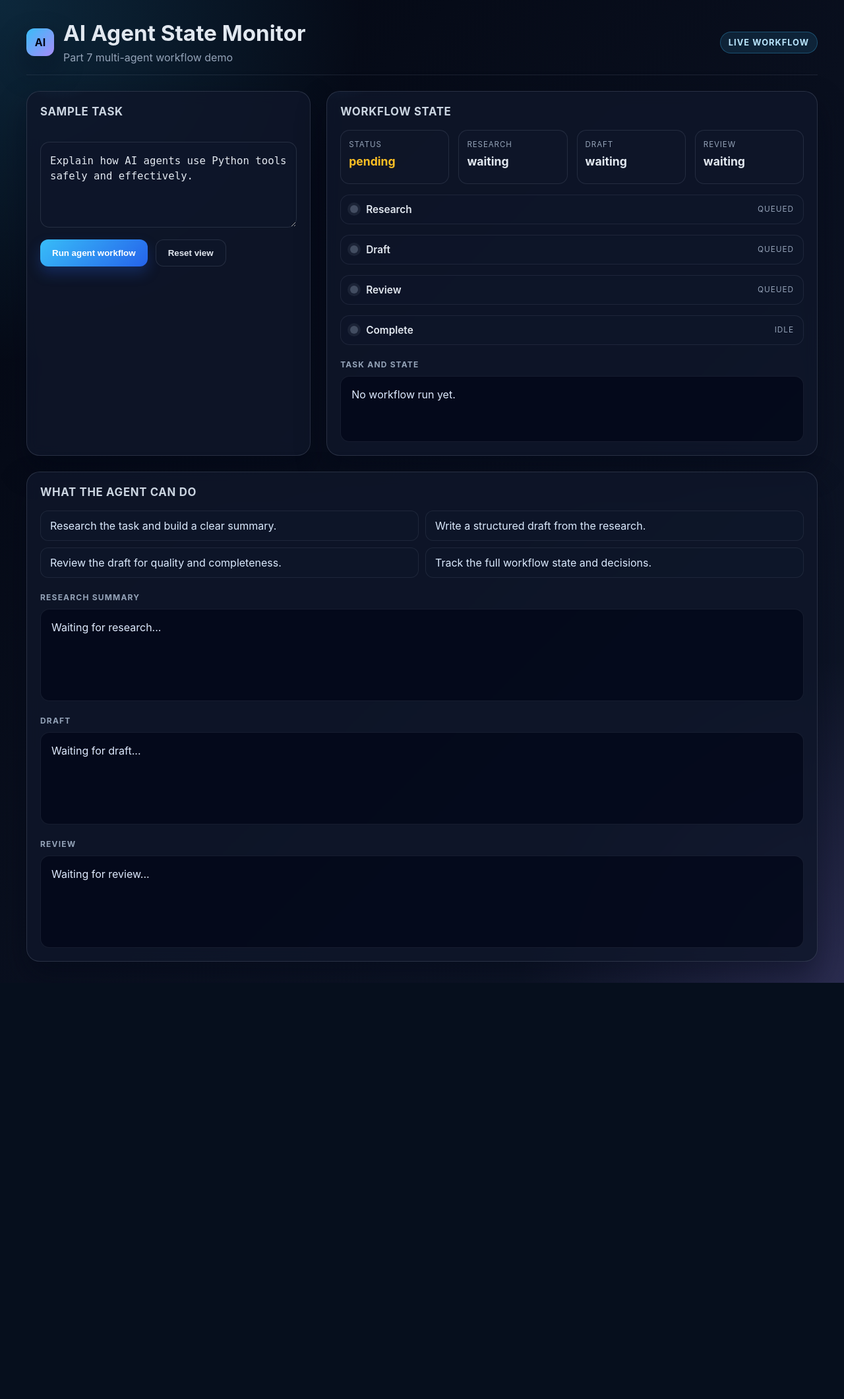
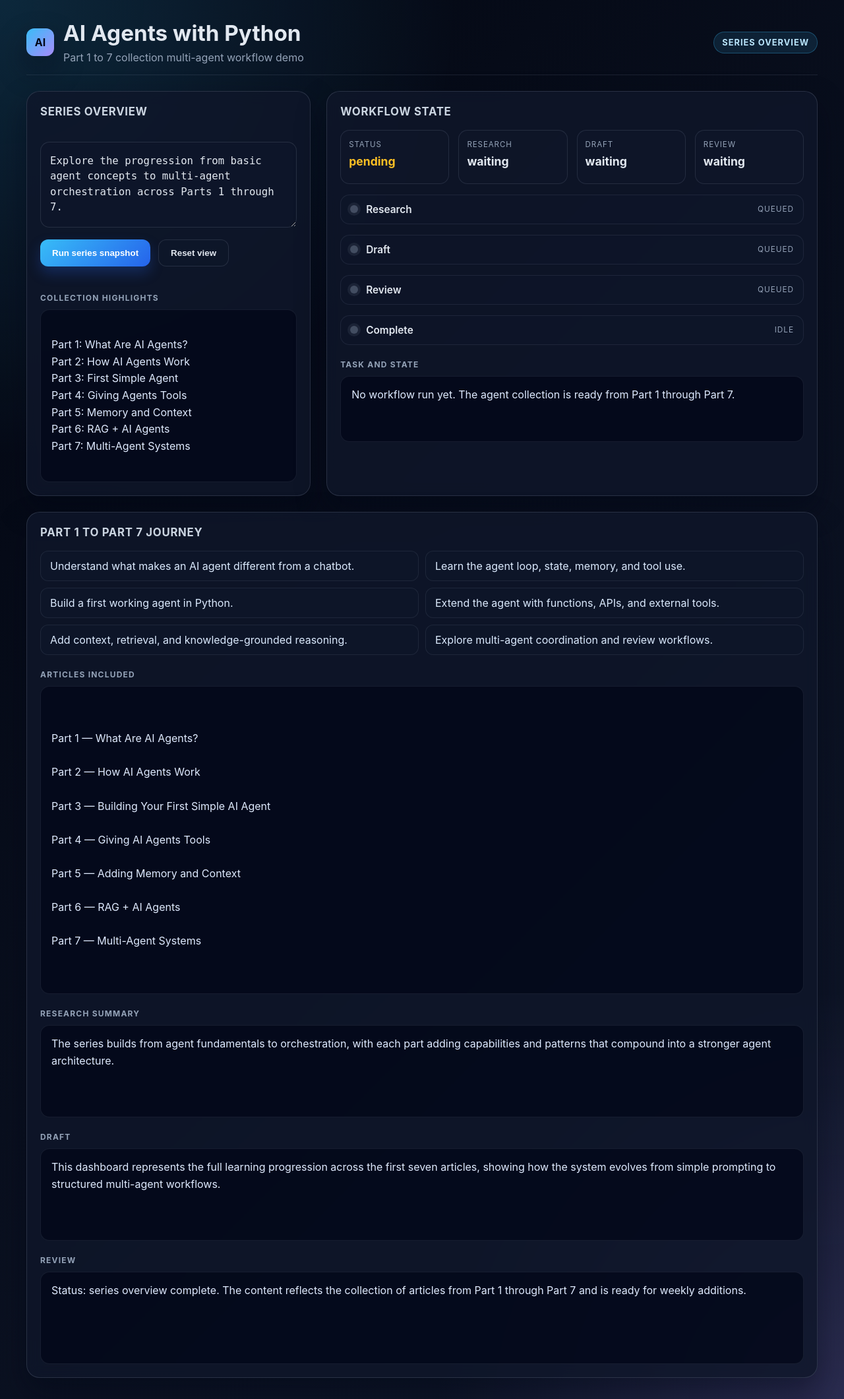
Before and after one commit to ABKarikari23/ai-agents-with-python-2026, a Flask app: page / in a window 1280 px wide. Shown: the whole page at 66% size. Before the commit the page ends 1490 px from the top, so only its background shows below. Run offline with Flask 3, Linux system fonts and the light colour scheme.

Commit message:
Update Part 7 collection display

```diff
--- a/07-multi-agent-systems/app.py
+++ b/07-multi-agent-systems/app.py
@@ -10,13 +10,62 @@ from orchestrator import Orchestrator
 
 app = Flask(__name__)
 app.config["JSON_SORT_KEYS"] = False
-app.config["TITLE"] = "AI Agent State Monitor"
-app.config["PART"] = "Part 7"
+app.config["TITLE"] = "AI Agents with Python"
+app.config["PART"] = "Part 1 to 7 collection"
+app.config["SERIES_PARTS"] = [
+    {
+        "number": 1,
+        "title": "What Are AI Agents?",
+        "folder": "01-what-are-ai-agents",
+        "status": "available",
+    },
+    {
+        "number": 2,
+        "title": "How AI Agents Work",
+        "folder": "02-how-ai-agents-work",
+        "status": "available",
+    },
+    {
+        "number": 3,
+        "title": "Building Your First Simple AI Agent",
+        "folder": "03-first-simple-agent",
+        "status": "available",
+    },
+    {
+        "number": 4,
+        "title": "Giving AI Agents Tools",
+        "folder": "04-giving-agents-tools",
+        "status": "available",
+    },
+    {
+        "number": 5,
+        "title": "Adding Memory and Context",
+        "folder": "05-memory-and-context",
+        "status": "available",
+    },
+    {
+        "number": 6,
+        "title": "RAG + AI Agents",
+        "folder": "06-rag-plus-agents",
+        "status": "available",
+    },
+    {
+        "number": 7,
+        "title": "Multi-Agent Systems",
+        "folder": "07-multi-agent-systems",
+        "status": "active",
+    },
+]
 
 
 @app.get("/")
 def index():
-    return render_template("index.html", title=app.config["TITLE"], part=app.config["PART"])
+    return render_template(
+        "index.html",
+        title=app.config["TITLE"],
+        part=app.config["PART"],
+        series_parts=app.config["SERIES_PARTS"],
+    )
 
 
 @app.post("/run")
--- a/07-multi-agent-systems/templates/index.html
+++ b/07-multi-agent-systems/templates/index.html
@@ -385,18 +385,31 @@
           <div class="subtitle">{{ part }} multi-agent workflow demo</div>
         </div>
       </div>
-      <div class="pill">Live workflow</div>
+      <div class="pill">Series overview</div>
     </header>
 
     <div class="grid">
       <section class="panel task-box">
-        <h2>Sample task</h2>
+        <h2>Series overview</h2>
 
-        <textarea id="taskInput">Explain how AI agents use Python tools safely and effectively.</textarea>
+        <textarea id="taskInput">Explore the progression from basic agent concepts to multi-agent orchestration across Parts 1 through 7.</textarea>
 
         <div class="button-row">
-          <button id="runButton">Run agent workflow</button>
+          <button id="runButton">Run series snapshot</button>
           <button id="resetButton" class="secondary">Reset view</button>
+        </div>
+
+        <div class="section">
+          <h3>Collection highlights</h3>
+          <div class="output-box compact" id="seriesSummary">
+Part 1: What Are AI Agents?
+Part 2: How AI Agents Work
+Part 3: First Simple Agent
+Part 4: Giving Agents Tools
+Part 5: Memory and Context
+Part 6: RAG + AI Agents
+Part 7: Multi-Agent Systems
+          </div>
         </div>
       </section>
 
@@ -448,33 +461,44 @@
 
         <div class="section">
           <h3>Task and state</h3>
-          <div class="output-box compact" id="stateOutput">No workflow run yet.</div>
+          <div class="output-box compact" id="stateOutput">No workflow run yet. The agent collection is ready from Part 1 through Part 7.</div>
         </div>
       </section>
     </div>
 
     <section class="panel" style="margin-top: 24px;">
-      <h2>What the agent can do</h2>
+      <h2>Part 1 to Part 7 journey</h2>
       <ul class="feature-list">
-        <li>Research the task and build a clear summary.</li>
-        <li>Write a structured draft from the research.</li>
-        <li>Review the draft for quality and completeness.</li>
-        <li>Track the full workflow state and decisions.</li>
+        <li>Understand what makes an AI agent different from a chatbot.</li>
+        <li>Learn the agent loop, state, memory, and tool use.</li>
+        <li>Build a first working agent in Python.</li>
+        <li>Extend the agent with functions, APIs, and external tools.</li>
+        <li>Add context, retrieval, and knowledge-grounded reasoning.</li>
+        <li>Explore multi-agent coordination and review workflows.</li>
       </ul>
 
       <div class="section">
+        <h3>Articles included</h3>
+        <div class="output-box" id="articleListOutput">
+{% for part in series_parts %}
+Part {{ part.number }} — {{ part.title }}
+{% endfor %}
+        </div>
+      </div>
+
+      <div class="section">
         <h3>Research summary</h3>
-        <div class="output-box" id="researchOutput">Waiting for research...</div>
+        <div class="output-box" id="researchOutput">The series builds from agent fundamentals to orchestration, with each part adding capabilities and patterns that compound into a stronger agent architecture.</div>
       </div>
 
       <div class="section">
         <h3>Draft</h3>
-        <div class="output-box" id="draftOutput">Waiting for draft...</div>
+        <div class="output-box" id="draftOutput">This dashboard represents the full learning progression across the first seven articles, showing how the system evolves from simple prompting to structured multi-agent workflows.</div>
       </div>
 
       <div class="section">
         <h3>Review</h3>
-        <div class="output-box" id="reviewOutput">Waiting for review...</div>
+        <div class="output-box" id="reviewOutput">Status: series overview complete. The content reflects the collection of articles from Part 1 through Part 7 and is ready for weekly additions.</div>
       </div>
     </section>
   </div>
@@ -575,17 +599,17 @@
     }
 
     function resetView() {
-      document.getElementById('taskInput').value = 'Explain how AI agents use Python tools safely and effectively.';
+      document.getElementById('taskInput').value = 'Explore the progression from basic agent concepts to multi-agent orchestration across Parts 1 through 7.';
       document.getElementById('statusValue').textContent = 'pending';
       document.getElementById('statusValue').className = 'value pending';
       document.getElementById('researchValue').textContent = 'waiting';
       document.getElementById('draftValue').textContent = 'waiting';
       document.getElementById('reviewValue').textContent = 'waiting';
       resetStages();
-      document.getElementById('stateOutput').textContent = 'No workflow run yet.';
-      document.getElementById('researchOutput').textContent = 'Waiting for research...';
-      document.getElementById('draftOutput').textContent = 'Waiting for draft...';
-      document.getElementById('reviewOutput').textContent = 'Waiting for review...';
+      document.getElementById('stateOutput').textContent = 'No workflow run yet. The agent collection is ready from Part 1 through Part 7.';
+      document.getElementById('researchOutput').textContent = 'The series builds from agent fundamentals to orchestration, with each part adding capabilities and patterns that compound into a stronger agent architecture.';
+      document.getElementById('draftOutput').textContent = 'This dashboard represents the full learning progression across the first seven articles, showing how the system evolves from simple prompting to structured multi-agent workflows.';
+      document.getElementById('reviewOutput').textContent = 'Status: series overview complete. The content reflects the collection of articles from Part 1 through Part 7 and is ready for weekly additions.';
     }
 
     document.getElementById('runButton').addEventListener('click', runWorkflow);
```
